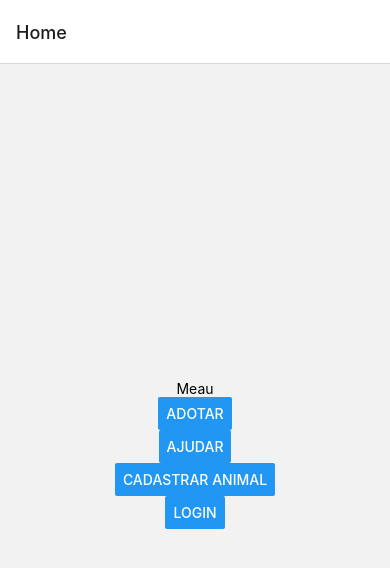
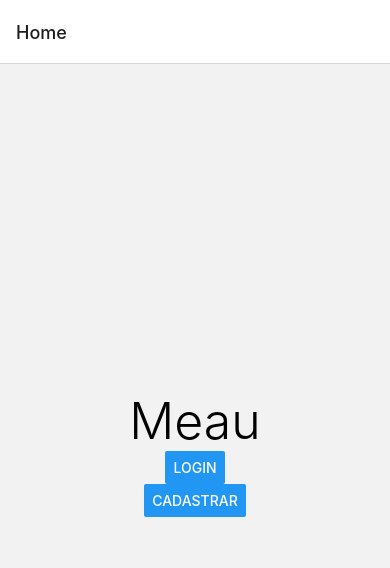
Before and after one commit to meau-app/client, a React Native app: screen /Home in a window 390 px wide. Shown: the top 568 px of the page. Built offline with nearby package versions, Linux system fonts and the light colour scheme.

Commit message:
Remove non used pages in the home page
Signed-off-by: Rafael Campos Nunes <rafaelnunes@engineer.com>

```diff
--- a/src/pages/Home/index.js
+++ b/src/pages/Home/index.js
@@ -6,17 +6,15 @@ import { useNavigation } from "@react-navigation/native";
 export default function Home()  {
   const navigation = useNavigation();
 
-  function navigate(page) {
+  function go(page) {
     navigation.navigate(page);
   }
 
   return(
     <View style={styles.container}>
-      <Text>Meau</Text>
-      <Button title="Adotar" onPress={()=>navigate('Adopt')}/>
-      <Button title="Ajudar" onPress={()=>navigate('Help')}/>
-      <Button title="Cadastrar Animal" onPress={()=>navigate('RegisterAnimal')}/>
-      <Button title="Login" onPress={()=>navigate('Login')}/>
+      <Text style={styles.title}>Meau</Text>
+      <Button title="Login" onPress={()=>go('Login')}/>
+      <Button title="Cadastrar" onPress={()=>go('RegisterUser')}/>
     </View>
   )
 }
@@ -26,5 +24,9 @@ const styles = StyleSheet.create({
     flex: 1,
     justifyContent: 'center',
     alignItems: 'center'
+  },
+  title:{
+    fontSize: 50,
+    fontWeight: "300",
   }
 })
```
